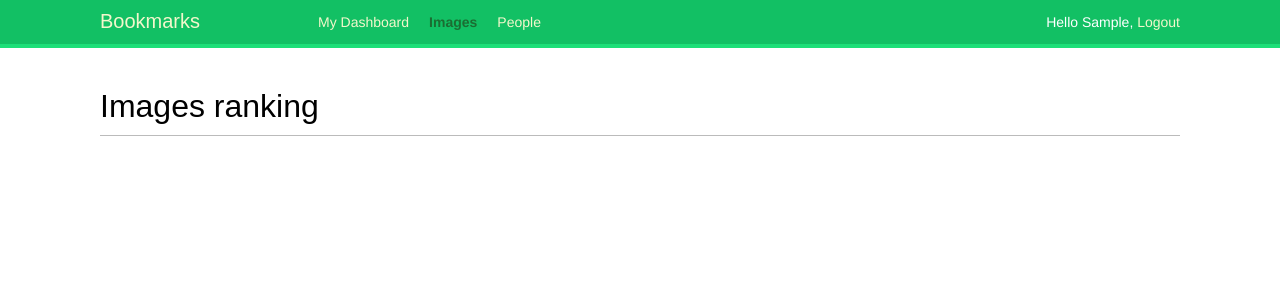
After one commit to oel21sakka/social_app, a Django app: page /images/ranking/ in a window 1280 px wide. The commit adds this page. Shown: the top 300 px of the page. Run offline with Django 4.2, Linux system fonts and the light colour scheme; the visitor is signed in with stand-in values (Sample User, id 1); data that the repository does not hold is empty; parts of the project's set-up code (start-up, migrations or seed data) failed here and were passed over; some libraries are stand-ins or nearby versions; some web fonts are replaced.

Commit message:
add ranking view using redis

```diff
--- a/images/templates/images/image/detail.html
+++ b/images/templates/images/image/detail.html
@@ -14,6 +14,9 @@
                 <span class="count">
                     <span class="total">{{ total_likes }}</span>
                     like{{ total_likes|pluralize }}
+                </span>
+                <span class="count">
+                    {{total_views}} view{{ total_views|pluralize }}
                 </span>
                 <a href="#" data-id="{{ image.id }}" data-action="{% if request.user in users_like %}un{% endif %}like"
                     class="like button">
--- /dev/null
+++ b/images/templates/images/image/ranking.html
@@ -0,0 +1,16 @@
+{% extends "base.html" %}
+
+{% block title %}Images ranking{% endblock %}
+
+{% block content %}
+    <h1>Images ranking</h1>
+    <ol>
+        {% for image in most_viewed %}
+            <li>
+                <a href="{{ image.get_absolute_url }}">
+                {{ image.title }}
+                </a>
+            </li>
+        {% endfor %}
+    </ol>
+{% endblock %}
--- a/images/urls.py
+++ b/images/urls.py
@@ -8,4 +8,5 @@ urlpatterns = [
     path('detail/<int:id><slug:slug>/',views.image_detail,name='detail'),
     path('like/', views.image_like, name='like'),
     path('',views.image_list,name='list'),
+    path('ranking/', views.image_ranking, name='ranking'),
 ]
--- a/images/views.py
+++ b/images/views.py
@@ -8,6 +8,12 @@ from .models import Image
 from django.core.paginator import Paginator, EmptyPage, PageNotAnInteger
 from django.http import HttpResponse
 from actions.utils import create_action
+import redis
+from django.conf import settings
+
+# connect to redis
+r = redis.Redis(host=settings.REDIS_HOST,port=settings.REDIS_PORT,db=settings.REDIS_DB)
+
 
 @login_required
 def image_create(request):
@@ -26,7 +32,8 @@ def image_create(request):
 
 def image_detail(request, id, slug):
     image = get_object_or_404(Image, id=id, slug=slug)
-    return render(request,'images/image/detail.html',{'section':'images','image':image})
+    total_views = int(r.zincrby('image_ranking', 1, image.id))
+    return render(request,'images/image/detail.html',{'section':'images','image':image, 'total_views':total_views})
 
 
 @login_required
@@ -64,3 +71,11 @@ def image_list(request):
     if images_only:
         return render(request,'images/image/list_images.html',{'section':'images','images':images})
     return render(request,'images/image/list.html',{'section':'images','images':images})
+
+@login_required
+def image_ranking(request):
+    image_ranking = r.zrange('image_ranking', 0, -1, desc=True)[:10]
+    image_ranking_ids = [int(id) for id in image_ranking]
+    most_viewed = list(Image.objects.filter(id__in=image_ranking_ids))
+    most_viewed.sort(key=lambda x: image_ranking_ids.index(x.id))
+    return render(request,'images/image/ranking.html',{'section': 'images','most_viewed': most_viewed})
--- a/social_app_django/settings.py
+++ b/social_app_django/settings.py
@@ -185,3 +185,9 @@ SOCIAL_AUTH_TWITTER_SECRET = SOCIAL_AUTH_TWITTER_SECRET # Twitter API Secret
 # Google APP Data
 SOCIAL_AUTH_GOOGLE_OAUTH2_KEY = SOCIAL_AUTH_GOOGLE_OAUTH2_KEY #Google APP KEY
 SOCIAL_AUTH_GOOGLE_OAUTH2_SECRET = SOCIAL_AUTH_GOOGLE_OAUTH2_SECRET #Google APP SECRET KEY
+
+
+# redis conf
+REDIS_HOST = 'localhost'
+REDIS_PORT = 6379
+REDIS_DB = 0
```
Also changed, not shown: 2 other files.
